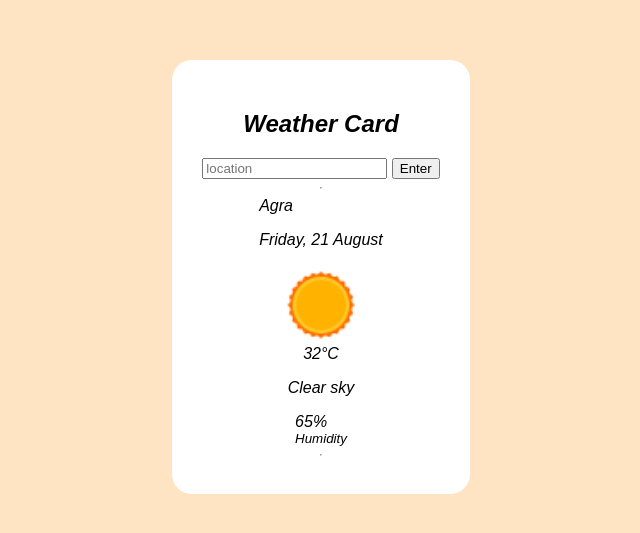
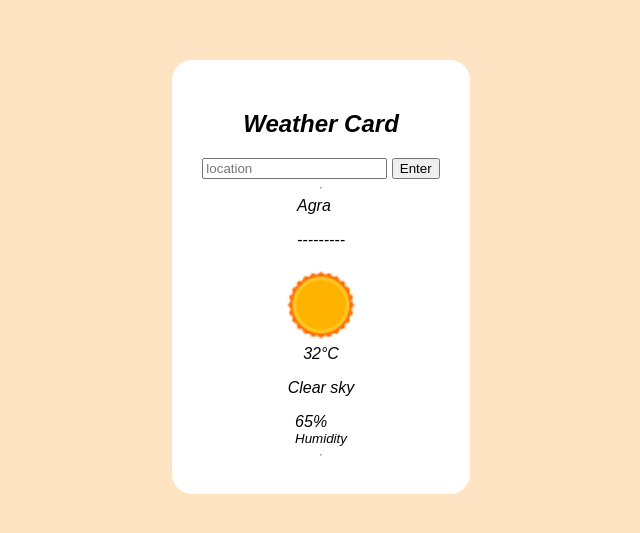
Before and after one commit to Amit8690/weather-app, a plain HTML site: page index.html in a window 1280 px wide. Shown: the part 123-656 px from the top of the page, without its empty margins (319-959 px from the left). Drawn offline with Linux system fonts and the light colour scheme.

Commit message:
Update index.html

```diff
--- a/index.html
+++ b/index.html
@@ -19,7 +19,7 @@
         <hr>
     <div>
         <span class="city">Agra</span>
-        <p class="date">Friday, 21 August</p>
+        <p class="date">---------</p>
     </div>
 
         <img class="mainIcon" src="icons8-sunny-weather-48.png" alt="Sunny">
```
